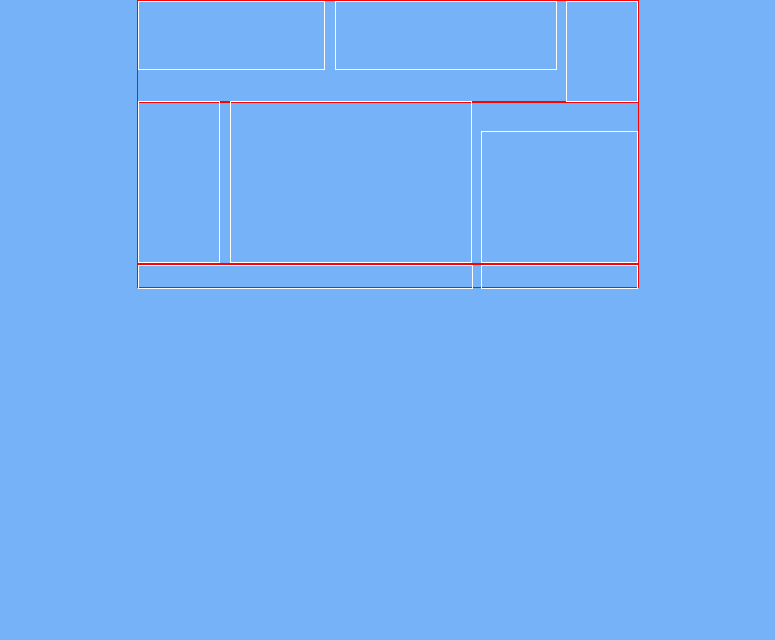
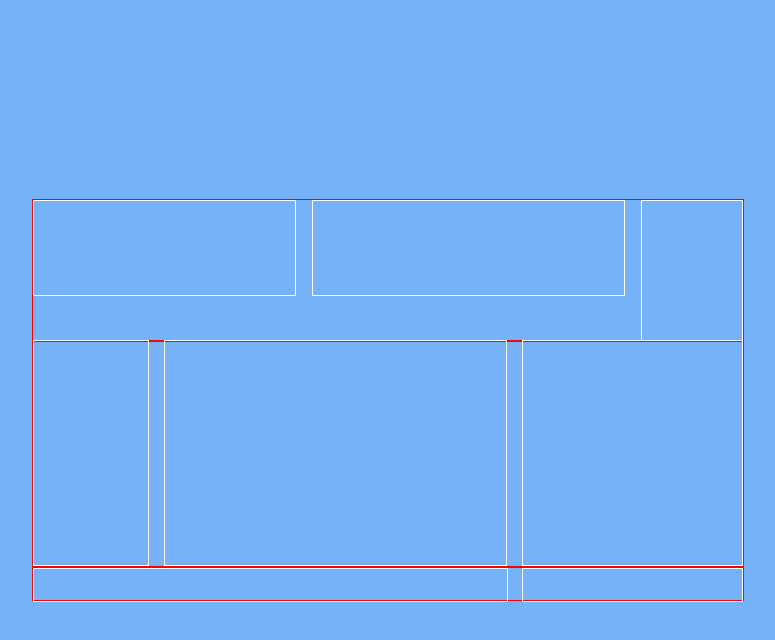
Before and after one commit to Mesutasci/Template-page-for-layouting, a plain HTML site: page index.html in a window 1280 px wide. Shown: the whole page, without its empty margins (253-1028 px from the left). Drawn offline with Linux system fonts and the light colour scheme.

Commit message:
The layout size is increased

```diff
--- a/style.css
+++ b/style.css
@@ -8,19 +8,24 @@ main {
 body {
   background-color: rgb(117, 178, 247);
 }
-
 /* Layout */
+body {
+  display: flex;
+  justify-content: center;
+  align-items: center;
+  width: 100vw;
+  height: 100vh;
+}
 main {
   display: flex;
   flex-direction: column;
-  margin: auto;
-  width: 500px;
+  width: 710px;
 }
 .row-upper {
   display: flex;
   justify-content: space-between;
   width: 100%;
-  height: 100px;
+  height: 140px;
   border: 1px solid red;
 }
 #box-1 {
@@ -28,16 +33,16 @@ main {
   flex-direction: column;
   justify-content: center;
   align-items: center;
-  width: 185px;
-  height: 67px;
+  width: 261px;
+  height: 94px;
   border: 1px solid white;
 }
 #box-2 {
   display: flex;
   justify-content: center;
   align-items: center;
-  width: 220px;
-  height: 67px;
+  width: 311px;
+  height: 94px;
   border: 1px solid white;
 }
 #box-3 {
@@ -45,8 +50,8 @@ main {
   flex-direction: column;
   justify-content: center;
   align-items: center;
-  width: 70px;
-  height: 99px;
+  width: 100px;
+  height: 140px;
   border: 1px solid white;
 }
 
@@ -54,9 +59,9 @@ main {
   display: flex;
   justify-content: space-between;
   align-items: flex-end;
-  /* margin-top: -20px; */
+  /* margin-top: -30px; */
   width: 100%;
-  height: 160px;
+  height: 224px;
   border: 1px solid red;
 }
 #box-4 {
@@ -64,8 +69,8 @@ main {
   flex-direction: column;
   justify-content: center;
   align-items: center;
-  width: 80px;
-  height: 160px;
+  width: 114px;
+  height: 100%;
   border: 1px solid white;
 }
 #box-5 {
@@ -73,8 +78,8 @@ main {
   flex-direction: column;
   justify-content: center;
   align-items: center;
-  width: 240px;
-  height: 160px;
+  width: 341px;
+  height: 100%;
   border: 1px solid white;
 }
 #box-6 {
@@ -82,8 +87,8 @@ main {
   flex-direction: column;
   justify-content: center;
   align-items: center;
-  width: 155px;
-  height: 130px;
+  width: 219px;
+  height: 100%;
   border: 1px solid white;
 }
 .row-lower {
@@ -91,7 +96,7 @@ main {
   justify-content: space-between;
   /* margin-top: -20px; */
   width: 100%;
-  height: 22px;
+  height: 32px;
   border: 1px solid red;
 }
 #box-7 {
@@ -99,7 +104,7 @@ main {
   flex-direction: column;
   justify-content: center;
   align-items: center;
-  width: 333px;
+  width: 473px;
   height: 100%;
   border: 1px solid white;
 }
@@ -108,7 +113,7 @@ main {
   flex-direction: column;
   justify-content: center;
   align-items: center;
-  width: 155px;
+  width: 219px;
   height: 100%;
   border: 1px solid white;
 }
```
